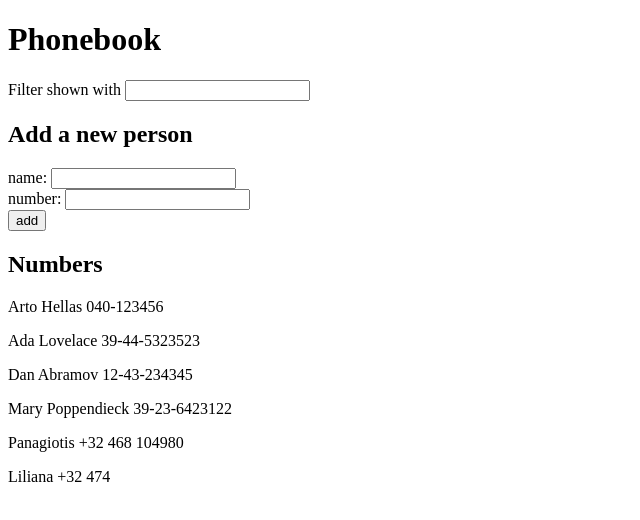
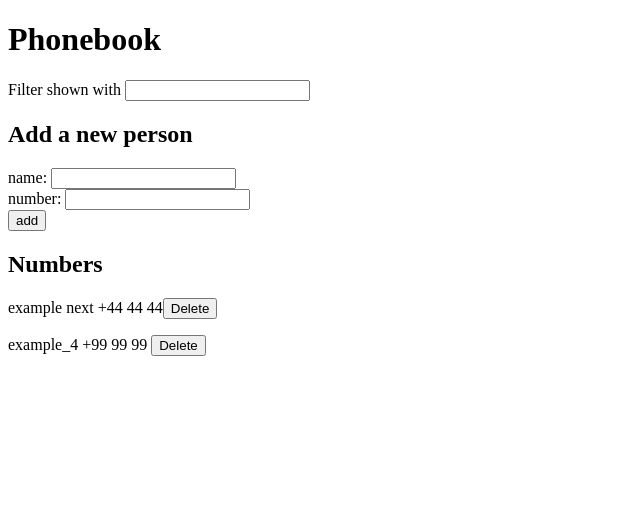
Before and after one commit to Pana-TsK/full-stack-open, a React (Vite) app in the folder part2/phonebook/: page / in a window 1280 px wide. Shown: the top 520 px of the page, without its empty margins (0-640 px from the left). Built offline with nearby package versions, Linux system fonts and the light colour scheme; data requests are answered from the project's data file.

Commit message:
2.14 : made it possible to delete entries.

```diff
--- a/part2/phonebook/db.json
+++ b/part2/phonebook/db.json
@@ -1,34 +1,14 @@
 {
   "persons": [
     {
-      "name": "Arto Hellas",
-      "number": "040-123456",
-      "id": "1"
+      "id": "7238",
+      "name": "example next",
+      "number": "+44 44 44"
     },
     {
-      "name": "Ada Lovelace",
-      "number": "39-44-5323523",
-      "id": "2"
-    },
-    {
-      "name": "Dan Abramov",
-      "number": "12-43-234345",
-      "id": "3"
-    },
-    {
-      "name": "Mary Poppendieck",
-      "number": "39-23-6423122",
-      "id": "4"
-    },
-    {
-      "id": 5,
-      "name": "Panagiotis",
-      "number": "+32 468 104980"
-    },
-    {
-      "id": 6,
-      "name": "Liliana",
-      "number": "+32 474"
+      "id": "75db",
+      "name": "example_4",
+      "number": "+99 99 99 "
     }
   ]
 }
--- a/part2/phonebook/src/App.jsx
+++ b/part2/phonebook/src/App.jsx
@@ -14,8 +14,9 @@ const App = (props) => {
   // handle the fetching of data from the server
   useEffect(() => {
     console.log("useEffect is being called")
-    phoneService.getAll()
-      .then(response => {
+    phoneService
+    .getAll()
+    .then(response => {
         console.log("promise fulfilled")
         setPersons(response)
         console.log("reponse has been gathered:", response)
@@ -25,8 +26,7 @@ const App = (props) => {
   // Handle the filtering of the data, in case there the filter is being applied
   const personsToShow = matchString == "" ? persons : persons.filter(person => person.name.includes(matchString))
 
-  // Handle the adding the person to the phonebook
-
+  // Handle adding the person to the phonebook
   const addPerson = (event) => {
     event.preventDefault()
 
@@ -34,7 +34,6 @@ const App = (props) => {
     const personObject = {
       name: newName,
       number: newNumber,
-      id: persons.length + 1
     }
 
     // Check if the name is already in the list.
@@ -47,10 +46,7 @@ const App = (props) => {
     }
     // Add the value to the persons array, which is also portrayed,
     // and reset the values of the hooks.
-    setPersons(persons.concat(personObject))
 
-    setNewName('')
-    setNewNumber('')
 
     // add this new person also to the server
     phoneService
@@ -58,19 +54,36 @@ const App = (props) => {
       .then(returnedNote => {
         setPersons(persons.concat(returnedNote))
         console.log("called setPersons setter succesfully")
+        setNewName('')
+        setNewNumber('')
       })
   }
 
+  // Handle deleting the person from the phonebook
+  const deletePerson = (id, name) => {
+    console.log("delete button has been pressed for person", id, name)
+
+    if (window.confirm(`delete ${name}?`) ) {
+
+      // call the setPersons to remove the id correctly
+      phoneService
+        .remove(id)
+        .then(() => {
+          setPersons(currentPersons =>
+          currentPersons.filter(person => person.id !== id)
+        )
+        console.log("deleted person with id", id)
+      })
+    }
+  }
+
   // Handle the event of writing more text
-
   const handleNameAdded = (event) => {
     setNewName(event.target.value)
   }
-
   const handleNumberAdded = (event) => {
     setNewNumber(event.target.value)
   }
-
   // Handle the event of writing matched text
   const handleStringMatching = (event) => {
     setMatchString(event.target.value)
@@ -92,7 +105,9 @@ const App = (props) => {
             />
 
       <h2>Numbers</h2>
-      <Phonebook persons = {personsToShow} />
+      <Phonebook
+        persons={personsToShow}
+        deleteHandler={deletePerson} />
 
     </div>
   )
--- a/part2/phonebook/src/components/phonebook.jsx
+++ b/part2/phonebook/src/components/phonebook.jsx
@@ -1,17 +1,32 @@
-const Phonebook = ({persons}) => {
+const Phonebook = ({persons, deleteHandler}) => {
   return(
     <div>
     {persons.map((person) => (
-      <PersonLine key = {person.id} name = {person.name} number = {person.number} />
+      <PersonLine
+        key = {person.id}
+        id = {person.id}
+        name = {person.name}
+        number = {person.number}
+        deleteHandler = {deleteHandler} />
     ))}
     </div>
   )
   }
 
-const PersonLine = ({id, name, number}) => {
+const PersonLine = ({id, name, number, deleteHandler}) => {
   return (
-  <p>{name} {number}</p>
+  <p>
+    {name} {number}
+    <DeleteButton id={id} name={name} deleteHandler={deleteHandler}/>
+  </p>
+
   )}
+
+const DeleteButton = ({id, name, deleteHandler}) => {
+  return (
+    <button onClick={() => deleteHandler(id, name)} type='windowButton'>Delete</button>
+  )
+}
 
 
 export default Phonebook
--- a/part2/phonebook/src/services/phone_numbers.jsx
+++ b/part2/phonebook/src/services/phone_numbers.jsx
@@ -11,5 +11,11 @@ const create = newObject => {
     return request.then(response => response.data)
 }
 
+const remove = (id) => {
+    const request = axios.delete(`${baseUrl}/${id}`)
+    console.log("delete request made succesfully")
+    return request.then(response => response.data)
+}
 
-export default {getAll, create}
+
+export default {getAll, create, remove}
```
